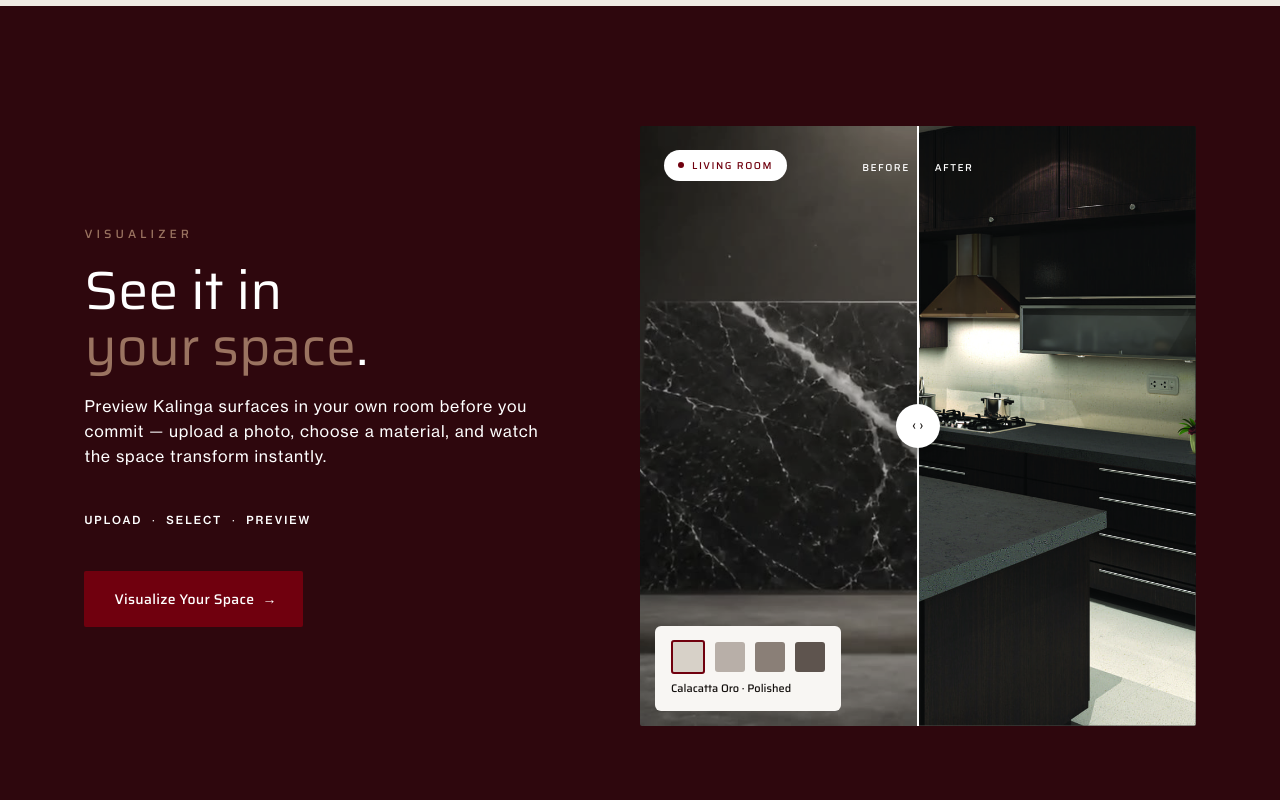
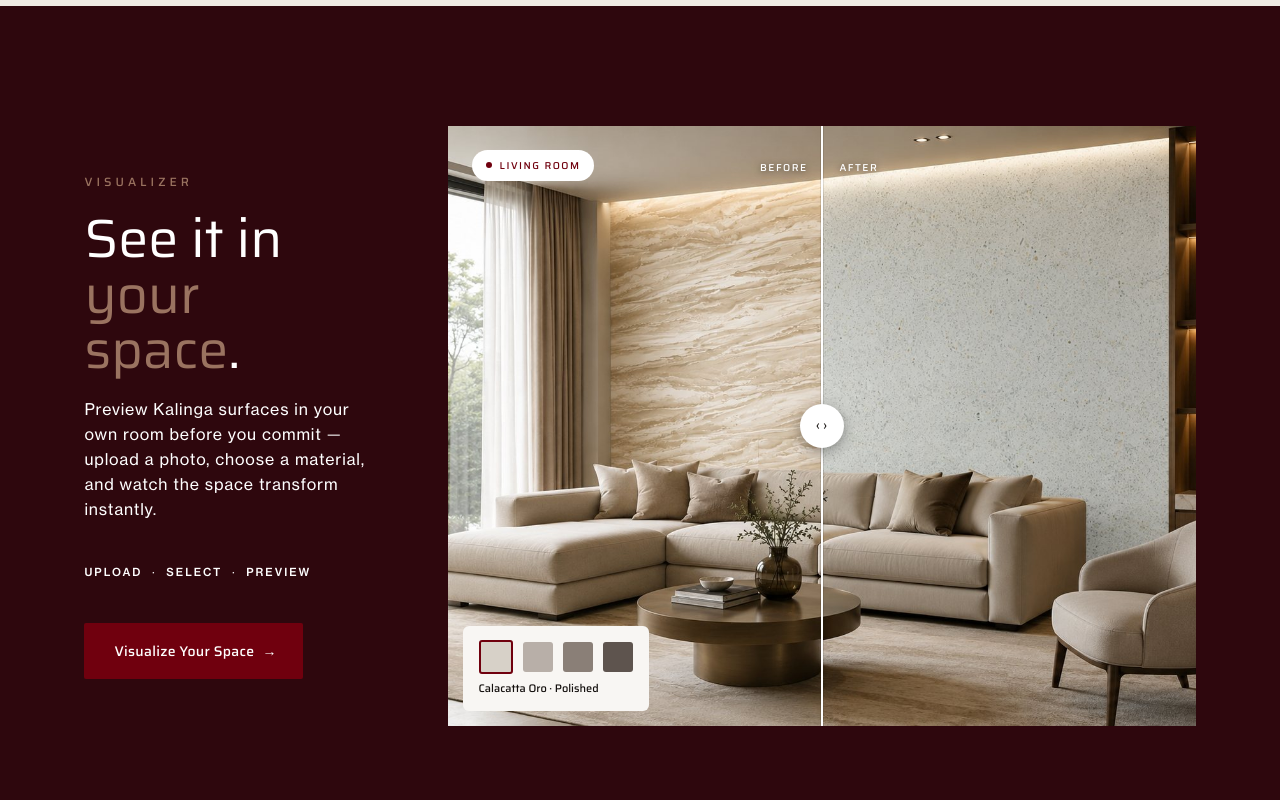
Before and after one commit to AmaanBarmare/kalinga-one, a React (Vite) app: page / in a window 1280 px wide. Shown: the part 7060-7860 px from the top of the page. Built offline with nearby package versions, Linux system fonts and the light colour scheme.

Commit message:
visualizer updated

```diff
--- a/src/App.jsx
+++ b/src/App.jsx
@@ -222,38 +222,47 @@ function BrowseBySpace() {
 }
 
 /* ------------------------------------------------------------- VISUALIZER */
+const VIS_MATERIALS = [
+  { name: 'Calacatta Oro · Polished', swatch: '#d7d1c8', filter: 'none' },
+  { name: 'Bianco Terrazzo · Honed', swatch: '#b8afa8', filter: 'saturate(.78) brightness(.97)' },
+  { name: 'Grigio Stone · Leathered', swatch: '#8a7f77', filter: 'saturate(.6) brightness(.82) contrast(1.06)' },
+  { name: 'Nero Marquina · Polished', swatch: '#5e544e', filter: 'saturate(.5) brightness(.52) contrast(1.14)' },
+]
+
 function Visualizer() {
-  const baRef = useRef(null)
-  const afterRef = useRef(null)
-  const divRef = useRef(null)
-  const handleRef = useRef(null)
-  const dragging = useRef(false)
+  const wrapRef = useRef(null)
+  const draggingRef = useRef(false)
+  const [pos, setPos] = useState(50)   // divider position, %
+  const [mat, setMat] = useState(0)    // selected material
 
-  const setPos = (clientX) => {
-    const box = baRef.current
-    if (!box) return
-    const rect = box.getBoundingClientRect()
-    let p = (clientX - rect.left) / rect.width
-    p = Math.max(0.04, Math.min(0.96, p))
-    const pct = p * 100
-    afterRef.current.style.clipPath = `inset(0 0 0 ${pct}%)`
-    divRef.current.style.left = `${pct}%`
-    handleRef.current.style.left = `${pct}%`
+  const setFromClientX = (clientX) => {
+    const el = wrapRef.current
+    if (!el) return
+    const r = el.getBoundingClientRect()
+    if (r.width === 0) return
+    const p = ((clientX - r.left) / r.width) * 100
+    setPos(Math.min(100, Math.max(0, p)))
   }
-  useEffect(() => {
-    const move = (e) => { if (dragging.current) setPos(e.clientX ?? e.touches?.[0]?.clientX) }
-    const up = () => { dragging.current = false }
-    window.addEventListener('mousemove', move)
-    window.addEventListener('mouseup', up)
-    window.addEventListener('touchmove', move, { passive: true })
-    window.addEventListener('touchend', up)
-    return () => {
-      window.removeEventListener('mousemove', move)
-      window.removeEventListener('mouseup', up)
-      window.removeEventListener('touchmove', move)
-      window.removeEventListener('touchend', up)
-    }
-  }, [])
+
+  // drag begins on the handle only, so clicks elsewhere never jump the divider
+  const onPointerDown = (e) => {
+    draggingRef.current = true
+    e.currentTarget.setPointerCapture?.(e.pointerId)
+  }
+  const onPointerMove = (e) => { if (draggingRef.current) setFromClientX(e.clientX) }
+  const stopDrag = (e) => {
+    if (!draggingRef.current) return
+    draggingRef.current = false
+    e.currentTarget.releasePointerCapture?.(e.pointerId)
+  }
+
+  const onKeyDown = (e) => {
+    const step = e.shiftKey ? 10 : 2
+    if (e.key === 'ArrowLeft') { setPos((p) => Math.max(0, p - step)); e.preventDefault() }
+    else if (e.key === 'ArrowRight') { setPos((p) => Math.min(100, p + step)); e.preventDefault() }
+    else if (e.key === 'Home') { setPos(0); e.preventDefault() }
+    else if (e.key === 'End') { setPos(100); e.preventDefault() }
+  }
 
   return (
     <section className="visualizer">
@@ -270,25 +279,72 @@ function Visualizer() {
         <a className="btn-ruby-lg rounded" href="#">Visualize Your Space <span className="arrow">→</span></a>
       </div>
 
-      <div className="ba" ref={baRef}
-        onMouseDown={(e) => { dragging.current = true }}
-        onTouchStart={() => { dragging.current = true }}
+      <div
+        className="ba"
+        ref={wrapRef}
+        style={{ '--pos': `${pos}%` }}
+        onPointerMove={onPointerMove}
+        onPointerUp={stopDrag}
+        onPointerLeave={stopDrag}
+        onPointerCancel={stopDrag}
       >
-        <div className="img before" />
-        <div className="img after" ref={afterRef} />
-        <div className="ba-label b">BEFORE</div>
-        <div className="ba-label a">AFTER</div>
-        <div className="divider" ref={divRef} />
-        <div className="handle" ref={handleRef}>‹ ›</div>
+        {/* base layer — the Kalinga surface (right of the divider) */}
+        <div className="ba-layer">
+          <img
+            className="ba-img"
+            src="/img/visualizer-after.jpg"
+            alt={`Living room with ${VIS_MATERIALS[mat].name}`}
+            style={{ filter: VIS_MATERIALS[mat].filter }}
+            draggable="false"
+          />
+        </div>
+
+        {/* top layer — the original room, masked to the left of the divider */}
+        <div className="ba-layer ba-before">
+          <img
+            className="ba-img"
+            src="/img/visualizer-before.jpg"
+            alt="Living room before"
+            draggable="false"
+          />
+        </div>
+
+        <span className="ba-tag b">BEFORE</span>
+        <span className="ba-tag a">AFTER</span>
         <div className="chip"><i />LIVING ROOM</div>
+
+        <div
+          className="ba-handle"
+          role="slider"
+          tabIndex={0}
+          aria-label="Drag to compare before and after"
+          aria-valuemin={0}
+          aria-valuemax={100}
+          aria-valuenow={Math.round(pos)}
+          aria-valuetext={`${Math.round(pos)}% before, ${100 - Math.round(pos)}% after`}
+          onPointerDown={onPointerDown}
+          onKeyDown={onKeyDown}
+        >
+          <span className="ba-line" />
+          <span className="ba-grip">‹ ›</span>
+        </div>
+
         <div className="swatches">
           <div className="r">
-            <span className="s sel" style={{ background: 'var(--surface-placeholder-light)' }} />
-            <span className="s" style={{ background: 'var(--ink-subtle)' }} />
-            <span className="s" style={{ background: 'var(--ink-muted)' }} />
-            <span className="s" style={{ background: 'var(--surface-stone-deep)' }} />
+            {VIS_MATERIALS.map((m, i) => (
+              <button
+                key={m.name}
+                type="button"
+                className={`s${i === mat ? ' sel' : ''}`}
+                style={{ background: m.swatch }}
+                onClick={() => setMat(i)}
+                aria-label={m.name}
+                aria-pressed={i === mat}
+                title={m.name}
+              />
+            ))}
           </div>
-          <span className="cap">Calacatta Oro · Polished</span>
+          <span className="cap">{VIS_MATERIALS[mat].name}</span>
         </div>
       </div>
     </section>
--- a/src/index.css
+++ b/src/index.css
@@ -509,59 +509,100 @@ button { font-family: inherit; cursor: pointer; border: none; background: none;
 /* =========================================================================
    VISUALIZER
    ========================================================================= */
+/* Figma: row — copy left (flex 1 1 0), 748 × 600 visual right, gap 80 */
 .visualizer {
   background: var(--bg-ruby-black);
   padding: 120px var(--gutter);
   display: flex;
+  justify-content: flex-start;
   align-items: center;
   gap: 80px;
 }
-.visualizer .col { flex: 1 1 0; display: flex; flex-direction: column; gap: 42px; }
+.visualizer .col { flex: 1 1 0; display: flex; flex-direction: column; align-items: flex-start; gap: 42px; }
 .visualizer .lead { display: flex; flex-direction: column; gap: 20px; }
 .visualizer h2 { font-family: var(--font-display); font-size: clamp(38px, 4.2vw, 54px); font-weight: 400; line-height: 1.04; color: #fff; }
 .visualizer h2 .tan { color: var(--accent-tan); }
 .visualizer p { color: #fff; font-size: 16px; line-height: 1.55; letter-spacing: .8px; max-width: 520px; }
 .visualizer .steps { font-family: var(--font-body); font-size: 11px; font-weight: 500; letter-spacing: 2px; color: #fff; }
 .btn-ruby-lg.rounded { border-radius: 2px; padding: 17px 26px 17px 30px; }
+/* Figma: 748 × 600 frame. Both layers hold the same image at the same offset
+   (Figma places them at -110 / -118 relative to the frame), so only a clip-path
+   mask moves while dragging — nothing is ever resized or zoomed. */
 .ba {
-  flex: 0 0 748px;
-  max-width: 50%;
-  height: 600px;
+  --pos: 50%;
   position: relative;
+  flex: 0 1 748px;
+  aspect-ratio: 748 / 600;
   overflow: hidden;
-  border-radius: 2px;
-  user-select: none;
+  background: var(--ink-muted);
+  user-select: none; -webkit-user-select: none;
+  touch-action: pan-y;
 }
-.ba .img { position: absolute; inset: 0; background-position: center; background-size: cover; }
-.ba .before { background-image: url('/img/tex-02.jpg'); filter: grayscale(.4) brightness(.8); }
-.ba .after { background-image: url('/img/quartz.jpg'); clip-path: inset(0 0 0 50%); }
-.ba .divider { position: absolute; top: 0; bottom: 0; left: 50%; width: 2px; background: #fff; transform: translateX(-1px); }
-.ba .handle {
-  position: absolute; top: 50%; left: 50%;
-  width: 44px; height: 44px; border-radius: 9999px; background: #fff;
-  transform: translate(-50%, -50%);
+.ba .ba-layer { position: absolute; inset: 0; }
+.ba .ba-before { clip-path: inset(0 calc(100% - var(--pos)) 0 0); }
+.ba .ba-img {
+  display: block; width: 100%; height: 100%;
+  object-fit: cover;
+  object-position: 36% center;   /* matches the Figma crop (img left ≈ -114 of 1060) */
+  -webkit-user-drag: none;
+  transition: filter .45s ease;
+}
+
+.ba .ba-handle {
+  position: absolute; top: 0; bottom: 0; left: var(--pos);
+  width: 46px; transform: translateX(-50%); z-index: 5;
   display: flex; align-items: center; justify-content: center;
-  font-family: var(--font-display); font-size: 13px; font-weight: 500; color: var(--ink-primary);
-  box-shadow: 0 4px 14px rgba(0,0,0,.35);
+  cursor: ew-resize; touch-action: none;
 }
+.ba .ba-line {
+  position: absolute; top: 0; bottom: 0; left: 50%; width: 2px;
+  transform: translateX(-50%); background: #fff;
+  box-shadow: 0 0 0 1px rgba(20, 16, 14, .12);
+}
+.ba .ba-grip {
+  position: relative; z-index: 1;
+  width: 44px; height: 44px; border-radius: 50%;
+  display: grid; place-items: center;
+  background: #fff; color: var(--ink-primary);
+  font-family: var(--font-display); font-size: 13px; font-weight: 500;
+  box-shadow: 0 4px 14px rgba(0, 0, 0, .35);
+  transition: transform .18s ease;
+}
+.ba .ba-handle:hover .ba-grip { transform: scale(1.06); }
+.ba .ba-handle:focus-visible { outline: none; }
+.ba .ba-handle:focus-visible .ba-grip { outline: 2px solid var(--brand-ruby); outline-offset: 3px; }
+
+/* Figma: BEFORE at x300 / AFTER at x392 with the divider at 374 — i.e. flanking it */
+.ba .ba-tag {
+  position: absolute; top: 34px; z-index: 4;
+  font-family: var(--font-display); font-size: 10px; font-weight: 500; letter-spacing: 1.5px;
+  color: var(--ink-inverse); text-shadow: 0 1px 6px rgba(0, 0, 0, .5);
+  pointer-events: none; white-space: nowrap;
+}
+.ba .ba-tag.b { right: calc(100% - var(--pos) + 14px); }
+.ba .ba-tag.a { left: calc(var(--pos) + 18px); }
 .ba .chip {
-  position: absolute; left: 24px; top: 24px;
+  position: absolute; left: 24px; top: 24px; z-index: 3;
   background: #fff; border-radius: 100px; padding: 8px 14px;
   display: inline-flex; align-items: center; gap: 8px;
   font-family: var(--font-display); font-size: 10px; font-weight: 500; letter-spacing: 1.5px; color: var(--brand-ruby);
 }
 .ba .chip i { width: 6px; height: 6px; border-radius: 9999px; background: var(--brand-ruby); }
-.ba .ba-label { position: absolute; top: 34px; font-family: var(--font-display); font-size: 10px; font-weight: 500; letter-spacing: 1.5px; color: #fff; }
-.ba .ba-label.b { left: 40%; } .ba .ba-label.a { right: 40%; }
 .ba .swatches {
-  position: absolute; left: 15px; bottom: 15px;
+  position: absolute; left: 15px; bottom: 15px; z-index: 6;
   background: var(--bg-off-white); border-radius: 6px; padding: 14px 16px;
   display: flex; flex-direction: column; gap: 6px;
 }
-.ba .swatches .r { display: flex; align-items: center; gap: 10px; }
-.ba .swatches .s { width: 30px; height: 30px; border-radius: 3px; }
-.ba .swatches .s.sel { width: 34px; height: 34px; border: 2px solid var(--brand-ruby); }
-.ba .swatches .cap { font-family: var(--font-display); font-size: 11px; font-weight: 500; color: var(--ink-primary); }
+/* Figma: unselected 30 × 30, selected 34 × 34 with a 2px ruby border */
+.ba .swatches .r { display: flex; align-items: center; gap: 10px; min-height: 34px; }
+.ba .swatches .s {
+  width: 30px; height: 30px; border-radius: 3px;
+  border: 2px solid transparent; padding: 0; cursor: pointer;
+  transition: width .18s ease, height .18s ease, border-color .18s ease;
+}
+.ba .swatches .s.sel { width: 34px; height: 34px; border-color: var(--brand-ruby); }
+.ba .swatches .s:focus-visible { outline: 2px solid var(--brand-ruby); outline-offset: 2px; }
+.ba .swatches .cap { font-family: var(--font-display); font-size: 11px; font-weight: 500; color: var(--ink-primary); min-height: 14px; }
 
 /* =========================================================================
    WHY KALINGA (stats)
@@ -742,15 +783,20 @@ button { font-family: inherit; cursor: pointer; border: none; background: none;
 @media (max-width: 860px) {
   .topbar nav { display: none; }
   .nav-toggle { display: inline-flex; }
-  .collections, .visualizer, .centres, .start { flex-direction: column; }
+  .collections, .visualizer, .centres, .start { flex-direction: column; align-items: stretch; }
   .collections .visual, .centres .visual, .start .visual { flex-basis: auto; max-width: 100%; width: 100%; min-height: 60vh; }
-  .visualizer .ba { flex-basis: auto; max-width: 100%; width: 100%; }
+  .visualizer .ba { flex-basis: auto; width: 100%; }
   .cards-3, .trade .cards, .quotes { grid-template-columns: 1fr; }
   .footer .grid { grid-template-columns: 1fr; }
   .start .col { padding: 100px 0; }
   .space-card { width: 78vw; height: 460px; }
   .hero-copy .sub { font-size: 15px; }
 }
+@media (max-width: 640px) {
+  /* taller crop so the room still reads on a narrow screen */
+  .ba { aspect-ratio: 4 / 5; }
+  .ba .ba-grip { width: 40px; height: 40px; }
+}
 @media (prefers-reduced-motion: reduce) {
   *, *::before, *::after { animation-duration: .001ms !important; animation-iteration-count: 1 !important; transition-duration: .001ms !important; scroll-behavior: auto !important; }
 }
```
Also changed, not shown: public/img/visualizer-after.jpg (added), public/img/visualizer-before.jpg (added).
